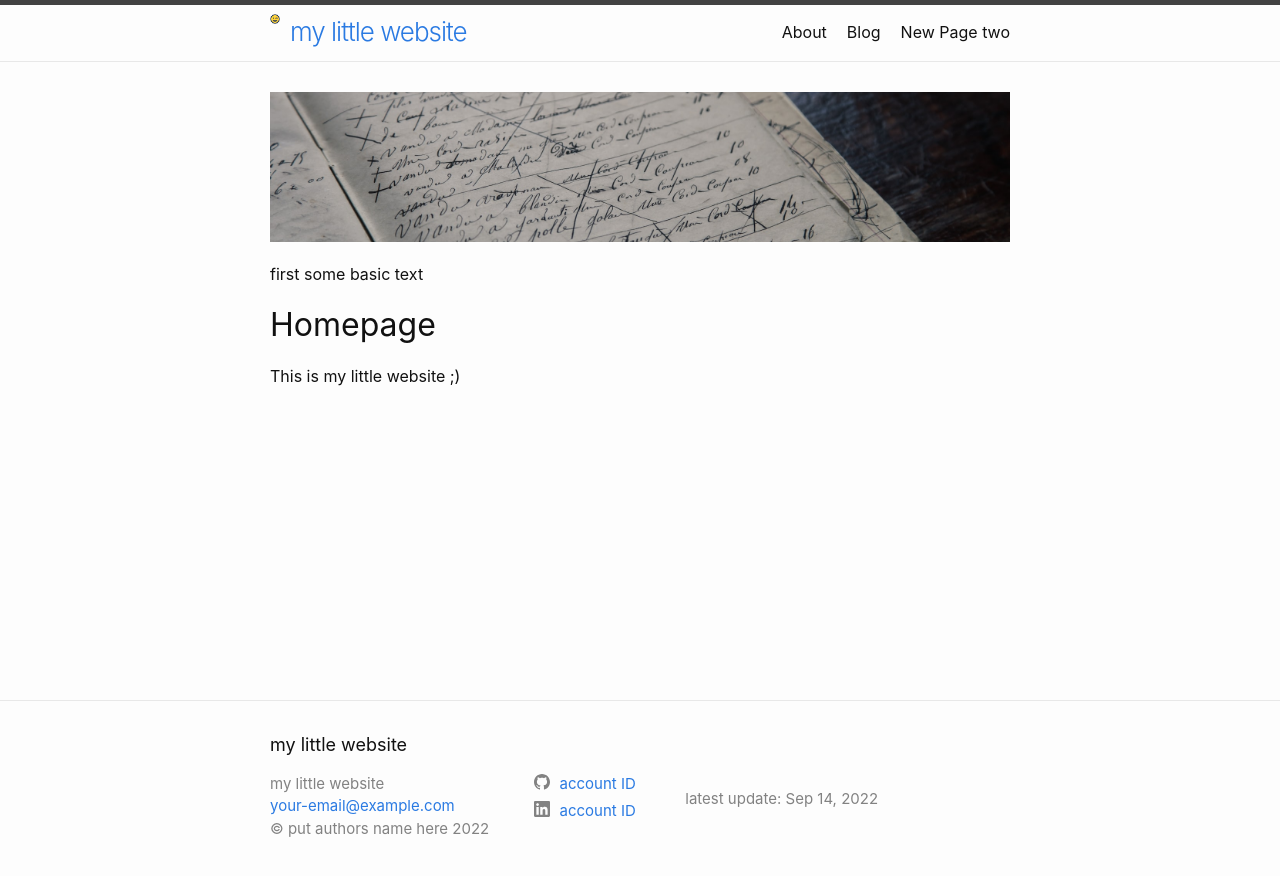
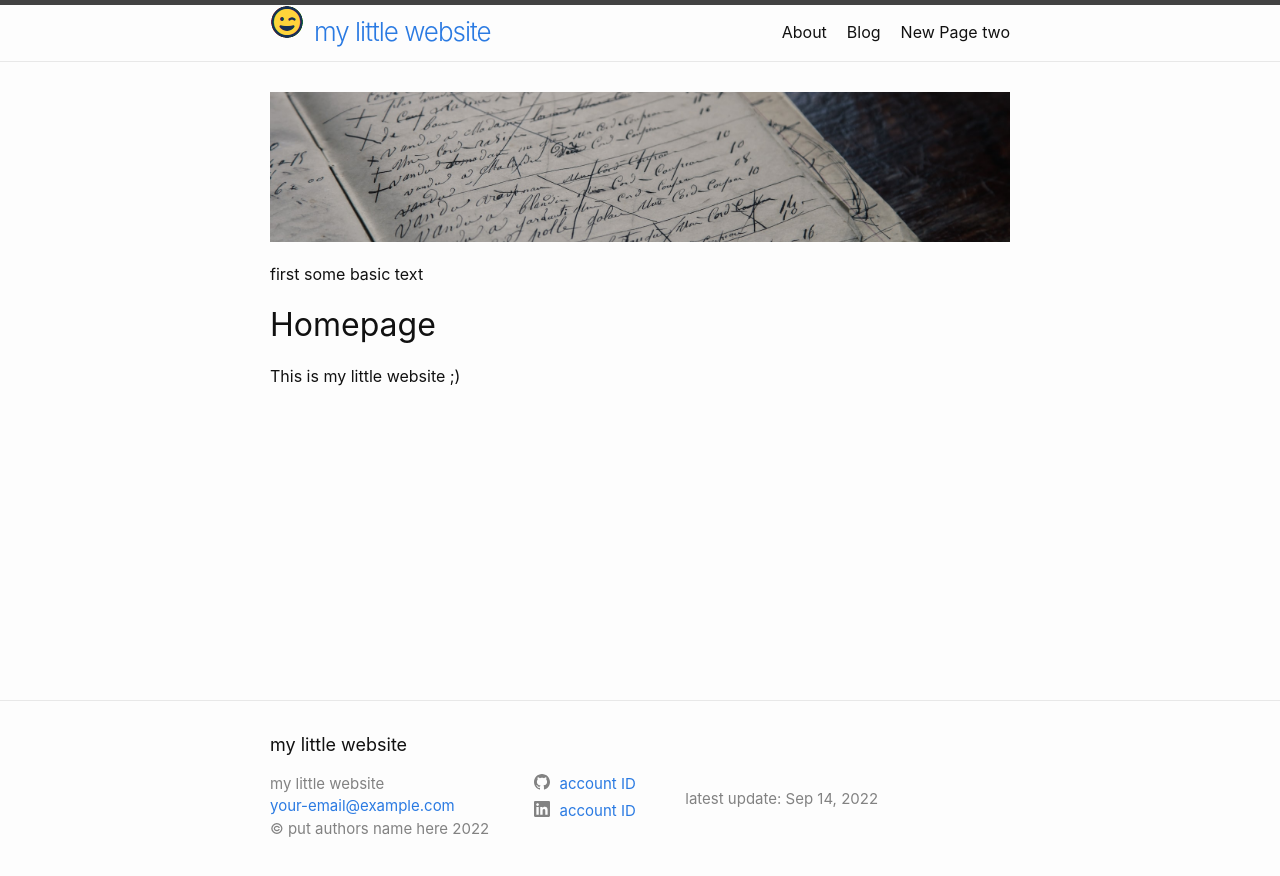
Before and after one commit to ptrjst/blog-demo, a Jekyll site: the page built from index.md, in a window 1280 px wide. Shown: the top 876 px of the page. Built offline with Jekyll 4.4.1, drawn with Linux system fonts in a browser that asks for light colours.

Commit message:
update website logo
Signed-off-by: ptrjst <ptrjst@users.noreply.github.com>

```diff
--- a/_sass/minima/_layout.scss
+++ b/_sass/minima/_layout.scss
@@ -258,8 +258,8 @@
  * User defined additions
  */
  .site-title-logo {
-  width: 10px;
-  height: 10px;
+  max-width: auto;
+  max-height: 100%;
   margin: 0px 10px 0px 0px;
   object-fit: contain;
   float: left;
```
